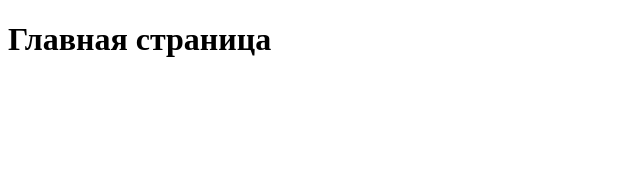
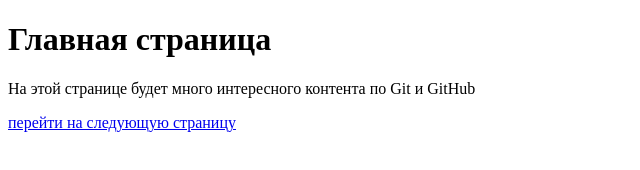
Before and after one commit to nnnasteaa/git, a plain HTML site: page index.html in a window 1280 px wide. Shown: the whole page, without its empty margins (0-640 px from the left). Drawn offline with Linux system fonts and the light colour scheme.

Commit message:
feat: added a link to the about page

```diff
--- a/index.html
+++ b/index.html
@@ -2,10 +2,16 @@
 <html lang="ru">
 <head>
     <meta charset="utf-8">
-    <meta name="viewport" content="width=device-width, initial-scale=1.0">
+    <meta name="viewport" content="width=device-width, initial-scale=1.0, shrink-to-fit=no">
     <title>Курс -Git и GitHub</title>
 </head>
 <body>
     <h1>Главная страница</h1>
+    <p>
+        На этой странице будет много интересного контента по Git и GitHub
+    </p>
+    <a href="pages/about.html">
+        перейти на следующую страницу
+    </a>
 </body>
 </html>
```
